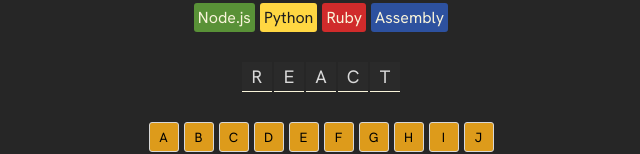
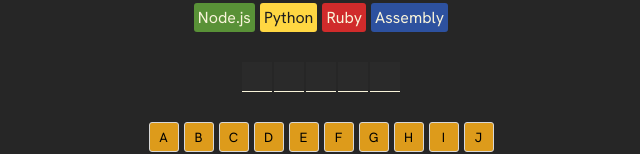
Before and after one commit to spun21m/Asssembly-Endgame, a React (Vite) app: page / in a window 1280 px wide. Shown: the part 254-408 px from the top of the page, without its empty margins (319-959 px from the left). Built offline with nearby package versions, Linux system fonts and the light colour scheme.

Commit message:
Display Correct Guess Letters

```diff
--- a/src/App.jsx
+++ b/src/App.jsx
@@ -29,9 +29,13 @@
     );
   });
 
-  const letterElements = currentWord
-    .split("")
-    .map((letter, index) => <span key={index}>{letter.toUpperCase()}</span>);
+  const letterElements = currentWord.split("").map((letter, index) => {
+    return (
+      <span key={index}>
+        {guessedLetters.includes(letter) ? letter.toUpperCase() : ""}
+      </span>
+    );
+  });
 
   const keyboardElements = alphabet.split("").map((letter) => {
     const isGuessed = guessedLetters.includes(letter);
```
